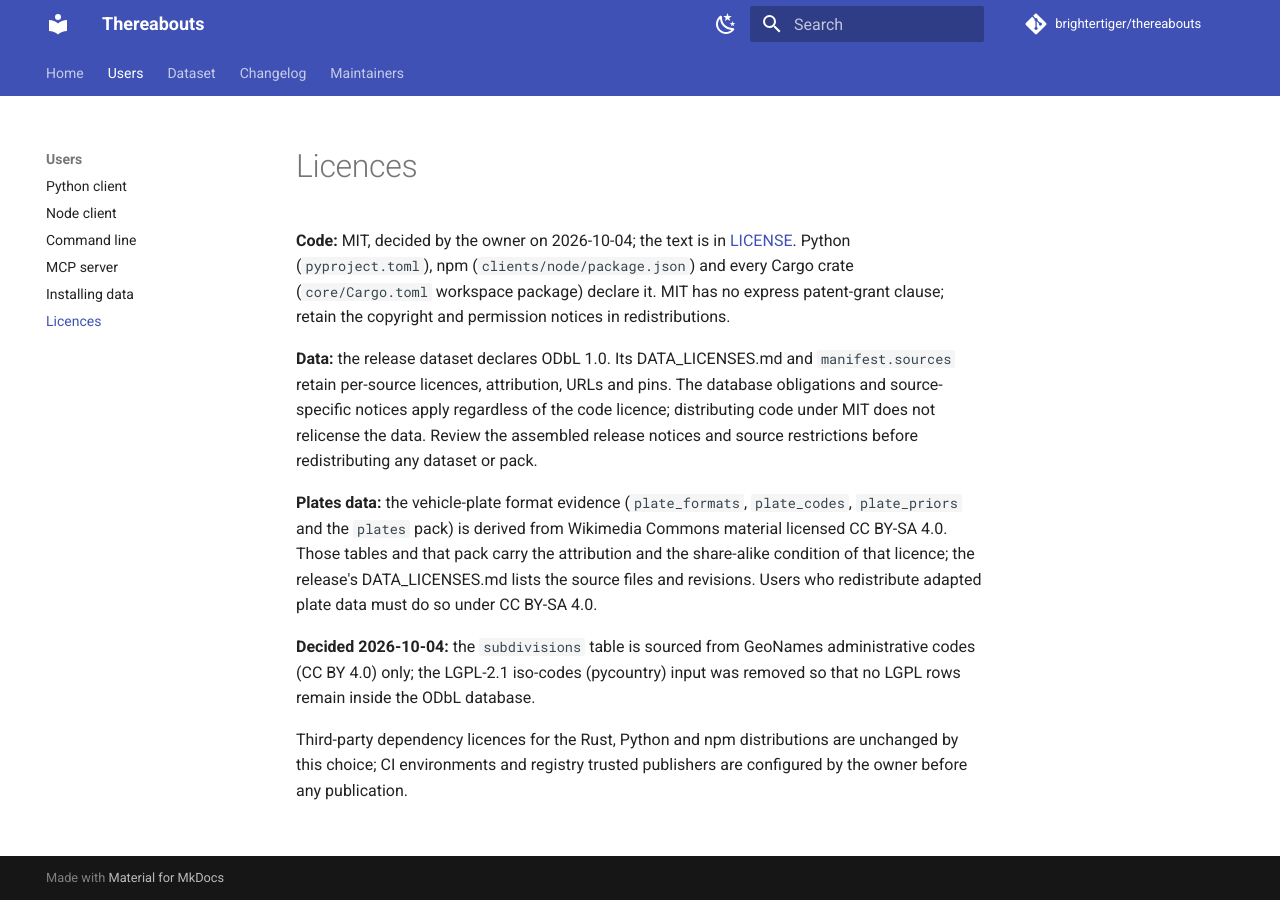
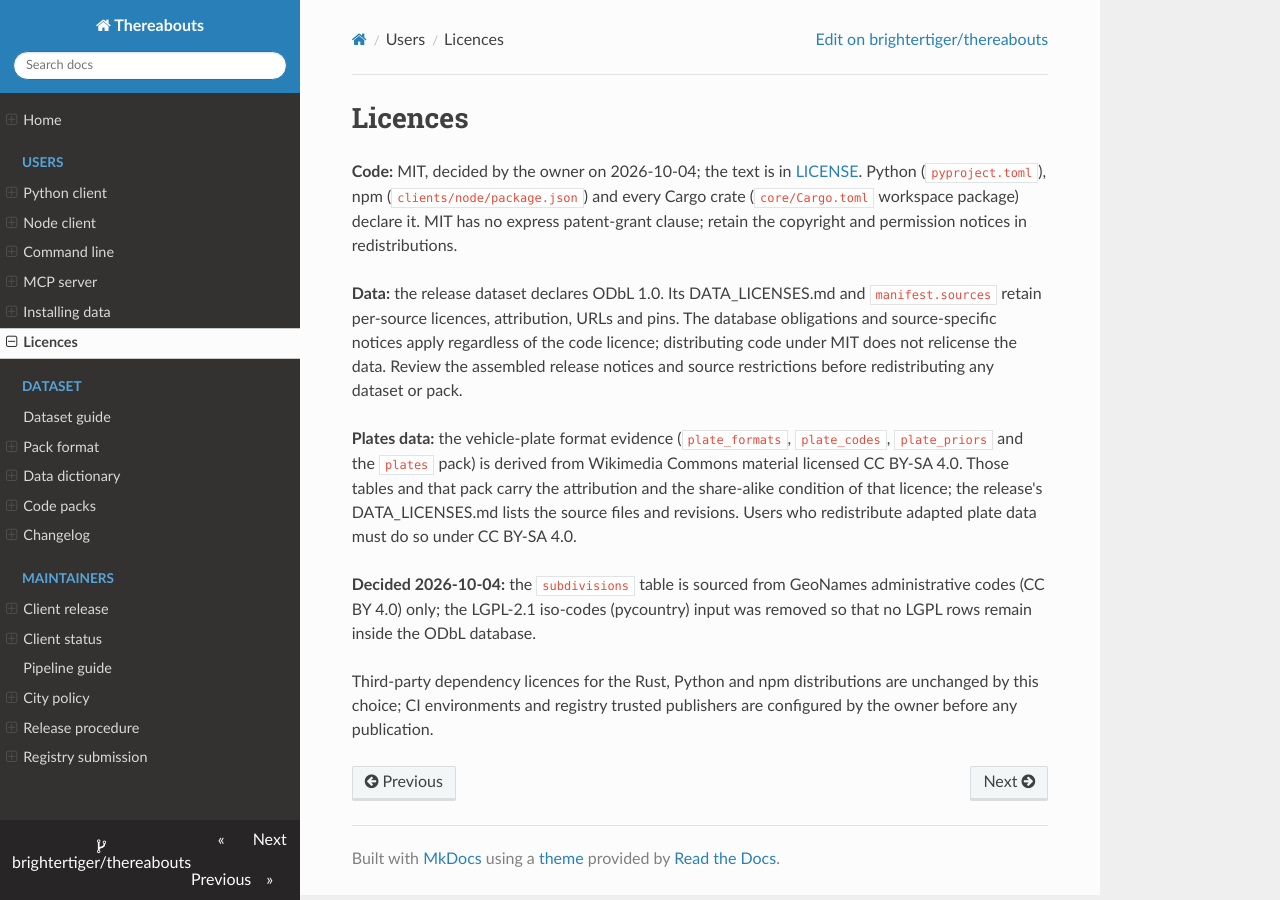
Before and after one commit to brightertiger/thereabouts, an MkDocs documentation site: the page built from docs/licenses.md, in a window 1280 px wide. Built offline with MkDocs 1.6.1, drawn with Linux system fonts in a browser that asks for light colours; nearby versions of some CDN libraries; comment, search, counter and statistics services are not loaded.

Commit message:
Docs: switch to the Read the Docs theme to match pygarble
Co-Authored-By: Claude Sonnet 5.5 <noreply@anthropic.com>

```diff
--- a/mkdocs.yml
+++ b/mkdocs.yml
@@ -12,24 +12,15 @@ exclude_docs: |
   README.md
 
 theme:
-  name: material
-  features:
-    - navigation.tabs
-    - navigation.sections
-    - navigation.top
-    - search.suggest
-    - content.code.copy
-  palette:
-    - media: "(prefers-color-scheme: light)"
-      scheme: default
-      toggle:
-        icon: material/weather-night
-        name: Switch to dark mode
-    - media: "(prefers-color-scheme: dark)"
-      scheme: slate
-      toggle:
-        icon: material/weather-sunny
-        name: Switch to light mode
+  name: readthedocs
+  navigation_depth: 4
+  collapse_navigation: false
+  sticky_navigation: true
+  titles_only: false
+  include_homepage_in_sidebar: true
+  highlightjs: true
+  analytics:
+    gtag: !ENV [GOOGLE_ANALYTICS_KEY, ""]
 
 plugins:
   - search
@@ -39,20 +30,6 @@ markdown_extensions:
   - tables
   - toc:
       permalink: true
-  - pymdownx.superfences
-  - pymdownx.highlight
-  - pymdownx.tabbed:
-      alternate_style: true
-
-extra:
-  analytics:
-    provider: google
-    property: !ENV [GOOGLE_ANALYTICS_KEY, ""]
-  consent:
-    title: Cookie consent
-    description: >-
-      This site uses cookies to measure visits and improve the documentation.
-      You can accept or reject analytics cookies.
 
 nav:
   - Home: index.md
```
Also changed, not shown: 1 other file.
